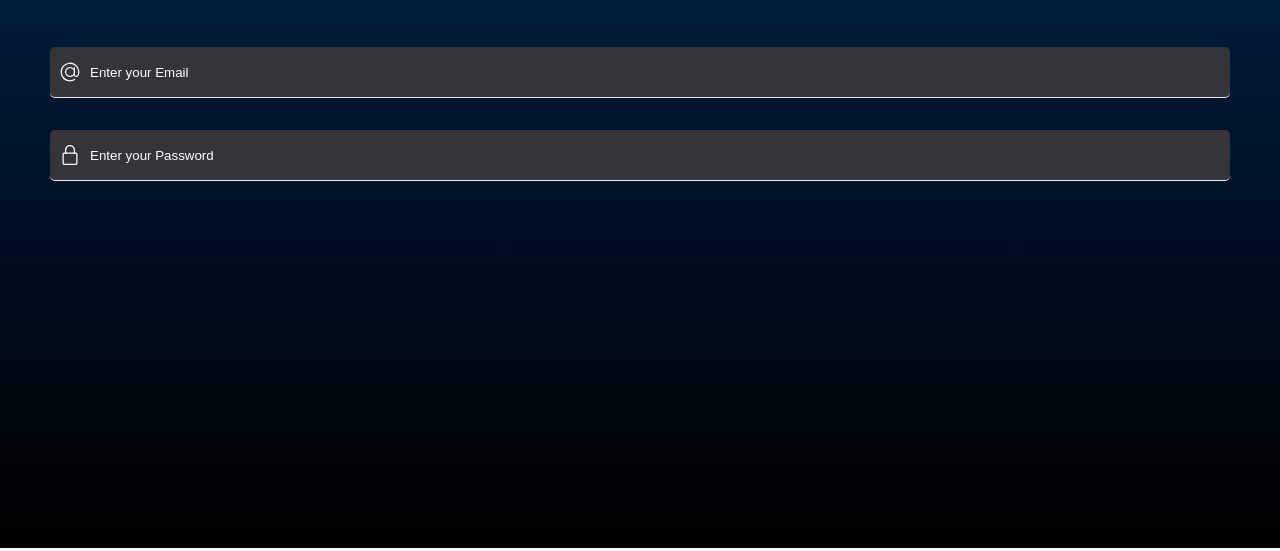
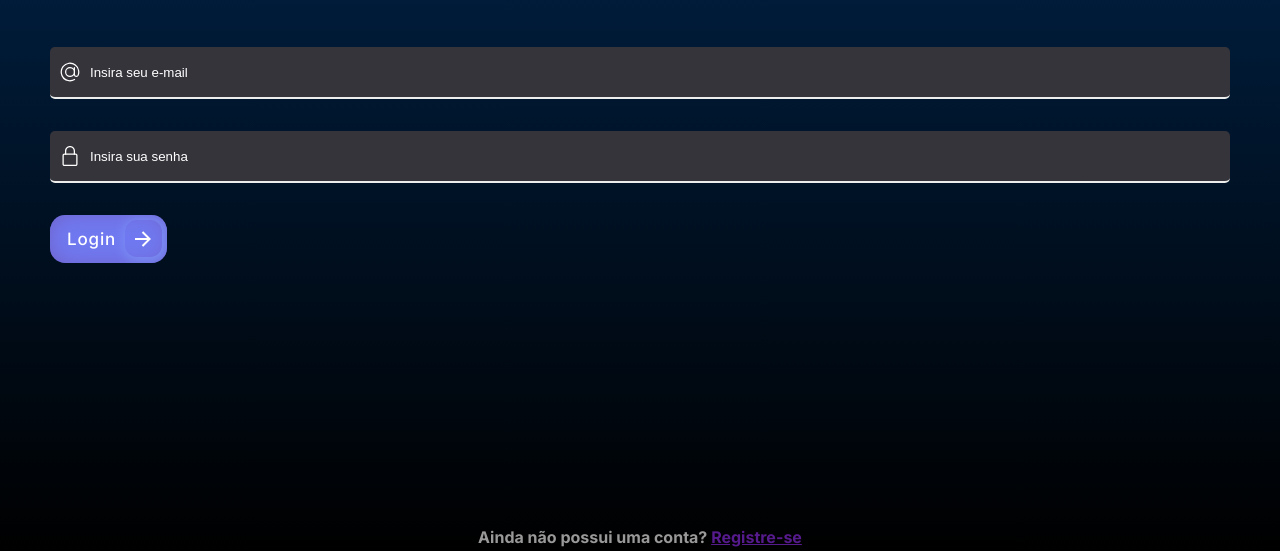
Before and after one commit to ericksjp/MedicalSafeProject, a plain HTML site: page frontend/html/loginPage.html in a window 1280 px wide. Shown: the part 282-833 px from the top of the page. Drawn offline with Linux system fonts and the light colour scheme.

Commit message:
Finalizar a pagina de login

```diff
--- a/frontend/css/loginPage.css
+++ b/frontend/css/loginPage.css
@@ -7,7 +7,7 @@ body {
     font-family: "Inter", sans-serif;
 
     background: linear-gradient(to bottom, rgb(0, 42, 87), rgb(0, 0, 0));
-    height: 77.5vh;
+    height: 77.9vh;
 }
 
 .loginWrapper {
@@ -52,7 +52,7 @@ body {
 
 .inputForm {
     background-color: #36343B;
-    border-bottom: 1.5px solid #ecedec;
+    border-bottom: 2px solid #ecedec;
     border-radius: 5px;
     height: 50px;
     display: flex;
@@ -64,4 +64,60 @@ body {
 
 .inputForm svg path {
     fill: #ffffff; /* Define a cor do ícone SVG para branco */
-  }
+}
+
+.loginButton {
+    background: #7079f0;
+    color: white;
+    font-family: inherit;
+    padding: 0.45em;
+    padding-left: 1em;
+    font-size: 17px;
+    font-weight: 500;
+    border-radius: 0.9em;
+    border: none;
+    cursor: pointer;
+    letter-spacing: 0.05em;
+    display: flex;
+    align-items: center;
+    box-shadow: inset 0 0 1.6em -0.6em #714da6;
+    overflow: hidden;
+    position: relative;
+    height: 2.8em;
+    padding-right: 3em;
+}
+
+.loginButton:hover {
+    transform: translate(-0.05em, -0.05em);
+    box-shadow: 0.15em 0.15em #5566c2;
+}
+
+.loginButton:active {
+    transform: translate(0.05em, 0.05em);
+    box-shadow: 0.05em 0.05em #5566c2;
+}
+
+.iconButton {
+    margin-left: 1em;
+    position: absolute;
+    display: flex;
+    align-items: center;
+    justify-content: center;
+    height: 2.2em;
+    width: 2.2em;
+    border-radius: 0.7em;
+    box-shadow: 0.1em 0.1em 0.6em 0.2em #7a8cf3;
+    right: 0.3em;
+    transition: all 0.3s;
+}
+
+footer {
+    display: flex;
+    justify-content: center;
+    margin-top: 33vh;
+}
+
+footer p {
+    color: #999;
+    font-weight: bold;
+}
--- a/frontend/html/loginPage.html
+++ b/frontend/html/loginPage.html
@@ -23,16 +23,37 @@
         <div class="inputContainer">
             <div class="inputForm">
                 <svg height="20" viewBox="0 0 32 32" width="20" xmlns="http://www.w3.org/2000/svg"><g id="Layer_3" data-name="Layer 3"><path d="m30.853 13.87a15 15 0 0 0 -29.729 4.082 15.1 15.1 0 0 0 12.876 12.918 15.6 15.6 0 0 0 2.016.13 14.85 14.85 0 0 0 7.715-2.145 1 1 0 1 0 -1.031-1.711 13.007 13.007 0 1 1 5.458-6.529 2.149 2.149 0 0 1 -4.158-.759v-10.856a1 1 0 0 0 -2 0v1.726a8 8 0 1 0 .2 10.325 4.135 4.135 0 0 0 7.83.274 15.2 15.2 0 0 0 .823-7.455zm-14.853 8.13a6 6 0 1 1 6-6 6.006 6.006 0 0 1 -6 6z"></path></g></svg>
-                <input type="text" class="input" placeholder="Enter your Email">
-              </div>
-            <!-- <input type="text" id="inputEmail" placeholder="E-mail"> -->
-            <!-- <input type="text" id="inputSenha" placeholder="Senha"> -->
+                <input type="text" class="input" placeholder="Insira seu e-mail">
+            </div>
+
             <div class="inputForm">
                 <svg height="20" viewBox="-64 0 512 512" width="20" xmlns="http://www.w3.org/2000/svg"><path d="m336 512h-288c-26.453125 0-48-21.523438-48-48v-224c0-26.476562 21.546875-48 48-48h288c26.453125 0 48 21.523438 48 48v224c0 26.476562-21.546875 48-48 48zm-288-288c-8.8125 0-16 7.167969-16 16v224c0 8.832031 7.1875 16 16 16h288c8.8125 0 16-7.167969 16-16v-224c0-8.832031-7.1875-16-16-16zm0 0"></path><path d="m304 224c-8.832031 0-16-7.167969-16-16v-80c0-52.929688-43.070312-96-96-96s-96 43.070312-96 96v80c0 8.832031-7.167969 16-16 16s-16-7.167969-16-16v-80c0-70.59375 57.40625-128 128-128s128 57.40625 128 128v80c0 8.832031-7.167969 16-16 16zm0 0"></path></svg>
-                <input type="password" class="input" placeholder="Enter your Password">
+                <input type="password" class="input" placeholder="Insira sua senha">
                 <!-- <svg viewBox="0 0 576 512" height="1em" xmlns="http://www.w3.org/2000/svg"><path d="M288 32c-80.8 0-145.5 36.8-192.6 80.6C48.6 156 17.3 208 2.5 243.7c-3.3 7.9-3.3 16.7 0 24.6C17.3 304 48.6 356 95.4 399.4C142.5 443.2 207.2 480 288 480s145.5-36.8 192.6-80.6c46.8-43.5 78.1-95.4 93-131.1c3.3-7.9 3.3-16.7 0-24.6c-14.9-35.7-46.2-87.7-93-131.1C433.5 68.8 368.8 32 288 32zM144 256a144 144 0 1 1 288 0 144 144 0 1 1 -288 0zm144-64c0 35.3-28.7 64-64 64c-7.1 0-13.9-1.2-20.3-3.3c-5.5-1.8-11.9 1.6-11.7 7.4c.3 6.9 1.3 13.8 3.2 20.7c13.7 51.2 66.4 81.6 117.6 67.9s81.6-66.4 67.9-117.6c-11.1-41.5-47.8-69.4-88.6-71.1c-5.8-.2-9.2 6.1-7.4 11.7c2.1 6.4 3.3 13.2 3.3 20.3z"></path></svg> -->
-              </div>
+            </div>
         </div>
+
+        <button class="loginButton">
+            Login
+            <div class="iconButton">
+              <svg
+                height="24"
+                width="24"
+                viewBox="0 0 24 24"
+                xmlns="http://www.w3.org/2000/svg"
+              >
+                <path d="M0 0h24v24H0z" fill="none"></path>
+                <path
+                  d="M16.172 11l-5.364-5.364 1.414-1.414L20 12l-7.778 7.778-1.414-1.414L16.172 13H4v-2z"
+                  fill="currentColor"
+                ></path>
+              </svg>
+            </div>
+        </button>
     </section>
+
+    <footer>
+        <p>Ainda não possui uma conta? <a href="">Registre-se</a></p>
+    </footer>
 </body>
 </html>
```
